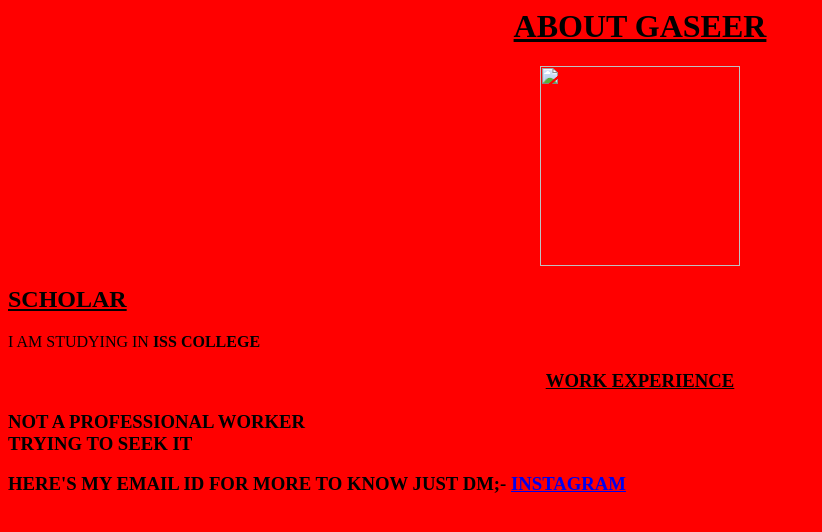
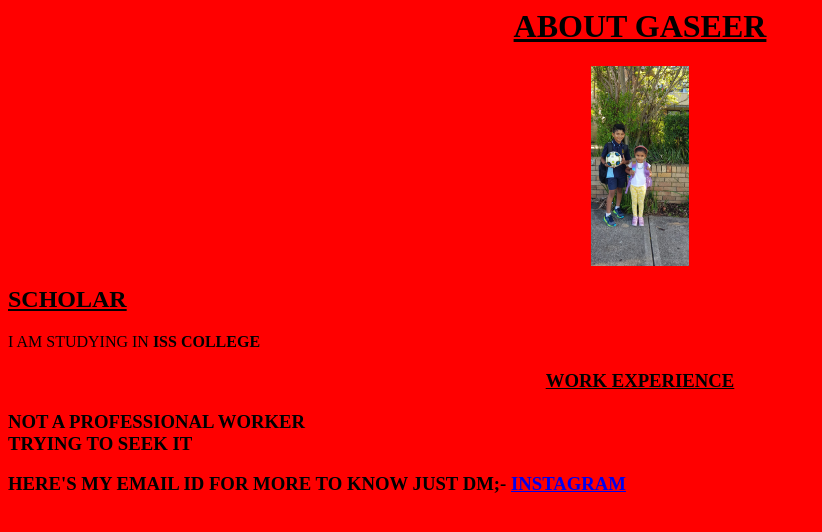
Before and after one commit to cmshiyas/gaseerweb, a plain HTML site: page index.html in a window 1280 px wide. Shown: the whole page, without its empty margins (0-822 px from the left). Drawn offline with Linux system fonts and the light colour scheme.

Commit message:
Update index.html

```diff
--- a/index.html
+++ b/index.html
@@ -4,7 +4,7 @@
 </HEAD>
 <BODY>
 <H1><CENTER><U>ABOUT GASEER</U></CENTER></H1>
-<center><img src="gaseer.jpg"height="200"/></center>
+<center><img src="gaseer.jpeg"height="200"/></center>
 <H2><U>SCHOLAR</U></H2>
 <P>I AM STUDYING IN <B> ISS COLLEGE</B></P>
 <H3><CENTER><U>WORK EXPERIENCE</U></CENTER><H3>
```
